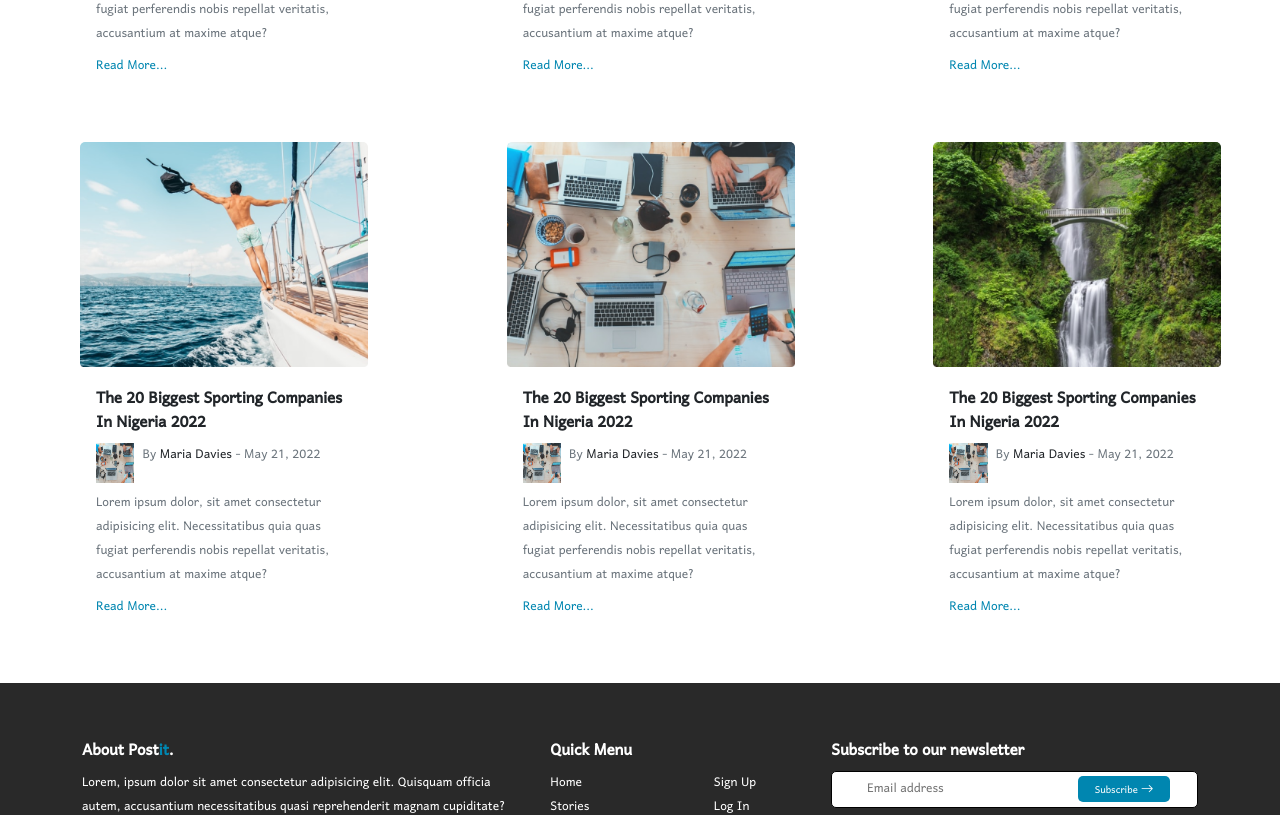
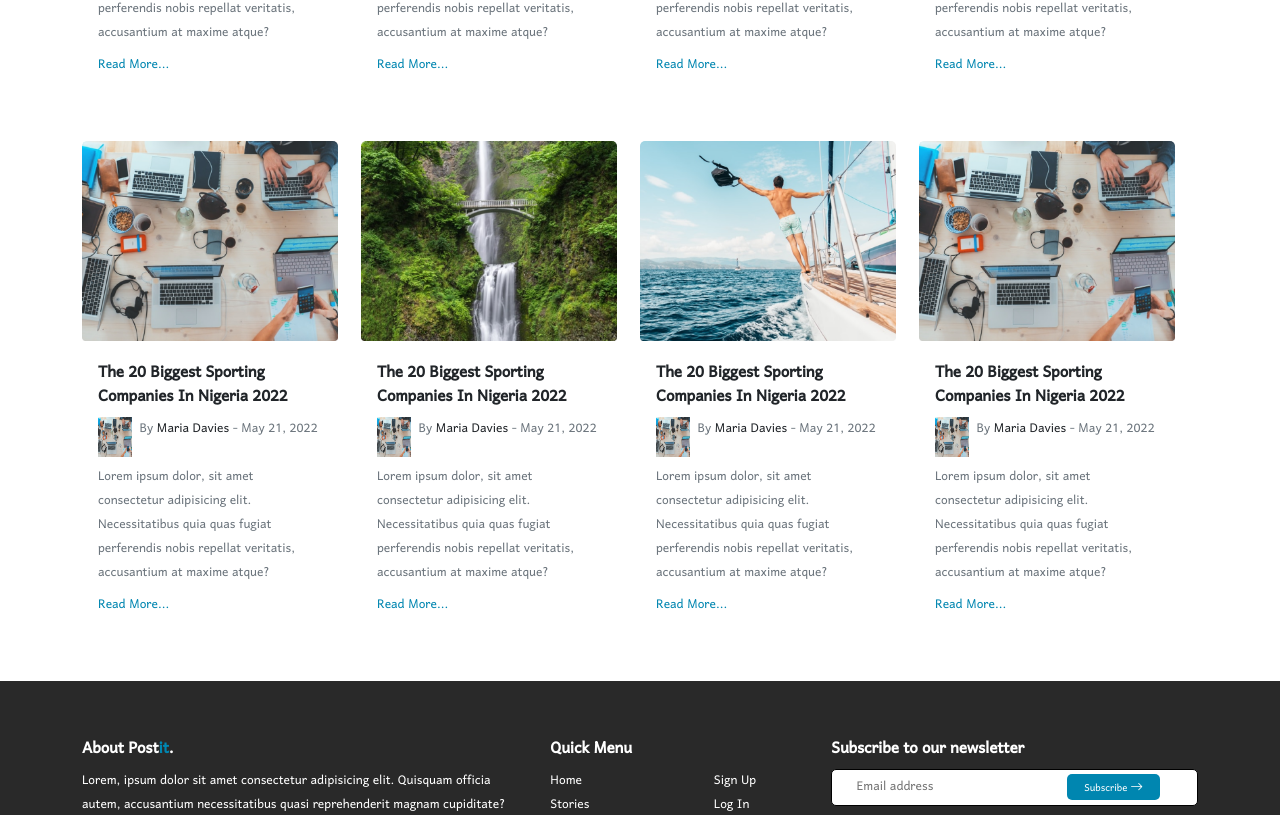
Before and after one commit to lanreonasanya02/postit-blog, a React (Create React App) app: page /stories in a window 1280 px wide. Shown: the part 1078-1893 px from the top of the page. Built offline with nearby package versions, Linux system fonts and the light colour scheme.

Commit message:
media-queries

```diff
--- a/src/index.css
+++ b/src/index.css
@@ -18,6 +18,7 @@ body {
   font-size: 24px;
   font-weight: 400;
   color: #000;
+  margin-right: 1.3rem;
 }
 
 .button {
@@ -201,11 +202,13 @@ a {
 
 .main-story-section {
   display: grid;
-  grid-template-columns: 1fr 1fr 1fr;
+  grid-template-columns: 1fr 1fr 1fr 1fr;
+  width: 100%;
 }
 
 .card {
-  margin: 3rem 0 0 5rem;
+  margin: 3rem 0 0 0;
+  width: 16rem;
 }
 
 /* Media Queries */
@@ -265,9 +268,16 @@ a {
   .main-story-section {
     display: block;
   }
+
+  .card {
+    justify-content: center;
+    margin: 3rem 0 0 3rem;
+    width: 20rem;
+    border: 2px solid red;
+  }
 }
 
-@media (min-width: 576px) and (max-width: 991px) {
+@media (min-width: 576px) and (max-width: 1199px) {
   .input-email-3 {
     display: block;
     background: none;
@@ -284,13 +294,26 @@ a {
     display: block;
     width: 50%;
   }
+}
 
+@media (min-width: 576px) and (max-width: 767px) {
   .main-story-section {
     display: grid;
     grid-template-columns: 1fr 1fr;
+    column-gap: 2rem;
+  }
+}
+
+@media (min-width: 768px) and (max-width: 1199px) {
+  .main-story-section {
+    display: grid;
+    grid-template-columns: 1fr 1fr 1fr;
+    width: 100%;
+    column-gap: 1rem;
+    margin: 0;
   }
 
-  /* .card {
-    margin: 3rem 0 0 5rem;
-  } */
+  .card {
+    width: 18rem;
+  }
 }
--- a/src/pages/AllStories.js
+++ b/src/pages/AllStories.js
@@ -6,8 +6,8 @@ import story3 from "../images/story3.png";
 
 const StoriesHero = () => {
   return (
-    <main className="main-story-section">
-      <div className="card border-0" style={{ width: "18rem" }}>
+    <main className="main-story-section container ">
+      <div className="card border-0">
         <img src={story1} className="card-img-top" alt="image" />
         <div className="card-body">
           <h5 className="card-title my-1 fw-bold">
@@ -32,7 +32,7 @@ const StoriesHero = () => {
         </div>
       </div>
 
-      <div className="card border-0" style={{ width: "18rem" }}>
+      <div className="card border-0">
         <img src={story2} className="card-img-top" alt="image" />
         <div className="card-body">
           <h5 className="card-title my-1 fw-bold">
@@ -57,7 +57,7 @@ const StoriesHero = () => {
         </div>
       </div>
 
-      <div className="card border-0" style={{ width: "18rem" }}>
+      <div className="card border-0">
         <img src={story3} className="card-img-top" alt="image" />
         <div className="card-body">
           <h5 className="card-title my-1 fw-bold">
@@ -82,7 +82,7 @@ const StoriesHero = () => {
         </div>
       </div>
 
-      <div className="card border-0" style={{ width: "18rem" }}>
+      <div className="card border-0">
         <img src={story3} className="card-img-top" alt="image" />
         <div className="card-body">
           <h5 className="card-title my-1 fw-bold">
@@ -107,7 +107,7 @@ const StoriesHero = () => {
         </div>
       </div>
 
-      <div className="card border-0" style={{ width: "18rem" }}>
+      <div className="card border-0">
         <img src={story2} className="card-img-top" alt="image" />
         <div className="card-body">
           <h5 className="card-title my-1 fw-bold">
@@ -132,8 +132,58 @@ const StoriesHero = () => {
         </div>
       </div>
 
-      <div className="card border-0" style={{ width: "18rem" }}>
+      <div className="card border-0">
         <img src={story1} className="card-img-top" alt="image" />
+        <div className="card-body">
+          <h5 className="card-title my-1 fw-bold">
+            The 20 Biggest Sporting Companies In Nigeria 2022
+          </h5>
+          <div className="card-subtitle d-flex my-2">
+            <img src={story2} alt="image" width="15%" className="" />
+            <p className="ms-2">
+              <span className="text-muted">By</span> Maria Davies{" "}
+              <span className="text-muted">- May 21, 2022</span>
+            </p>
+          </div>
+
+          <p className="card-text my-2 text-muted">
+            Lorem ipsum dolor, sit amet consectetur adipisicing elit.
+            Necessitatibus quia quas fugiat perferendis nobis repellat
+            veritatis, accusantium at maxime atque?
+          </p>
+          <Link to="/stories" className="">
+            Read More...
+          </Link>
+        </div>
+      </div>
+
+      <div className="card border-0">
+        <img src={story3} className="card-img-top" alt="image" />
+        <div className="card-body">
+          <h5 className="card-title my-1 fw-bold">
+            The 20 Biggest Sporting Companies In Nigeria 2022
+          </h5>
+          <div className="card-subtitle d-flex my-2">
+            <img src={story2} alt="image" width="15%" className="" />
+            <p className="ms-2">
+              <span className="text-muted">By</span> Maria Davies{" "}
+              <span className="text-muted">- May 21, 2022</span>
+            </p>
+          </div>
+
+          <p className="card-text my-2 text-muted">
+            Lorem ipsum dolor, sit amet consectetur adipisicing elit.
+            Necessitatibus quia quas fugiat perferendis nobis repellat
+            veritatis, accusantium at maxime atque?
+          </p>
+          <Link to="/stories" className="">
+            Read More...
+          </Link>
+        </div>
+      </div>
+
+      <div className="card border-0">
+        <img src={story2} className="card-img-top" alt="image" />
         <div className="card-body">
           <h5 className="card-title my-1 fw-bold">
             The 20 Biggest Sporting Companies In Nigeria 2022
```
